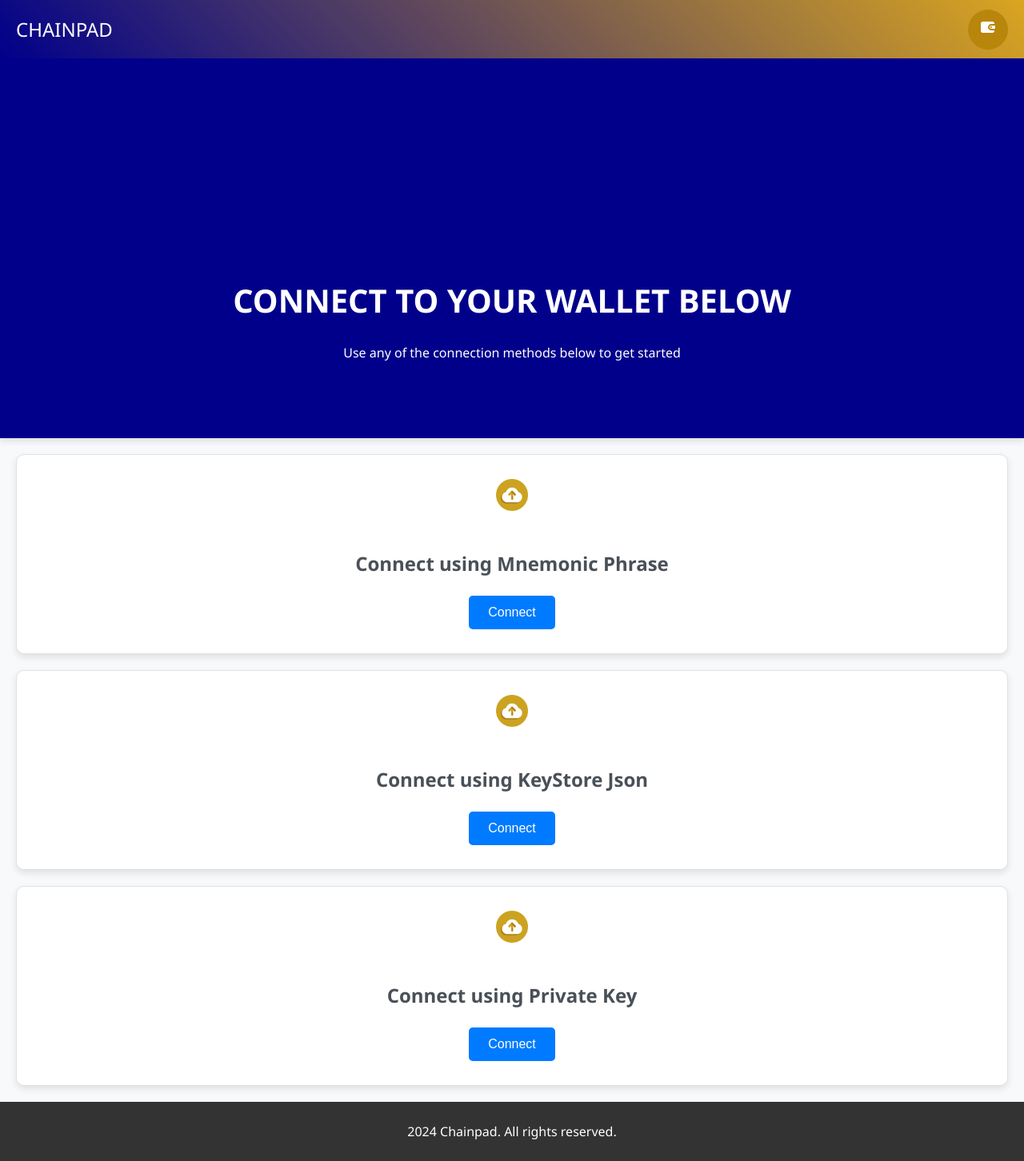
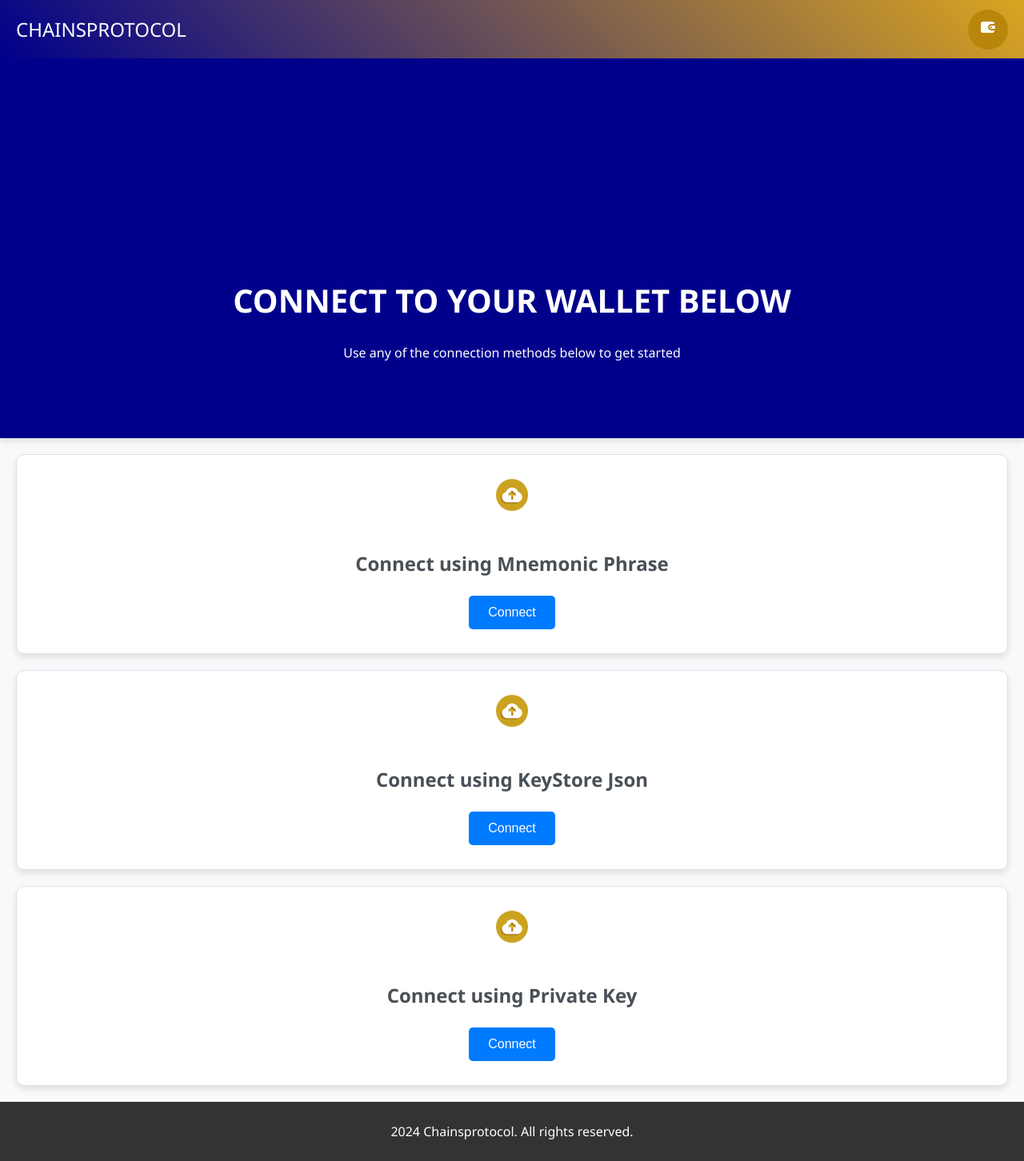
Before and after one commit to ivytag101/chainsprotocol, a plain HTML site: page connect.html in a window 1280 px wide. Shown: the whole page at 80% size. Drawn offline with nearby package versions, Linux system fonts and the light colour scheme; a script that the page names is missing.

Commit message:
Update connect.html

```diff
--- a/connect.html
+++ b/connect.html
@@ -16,7 +16,7 @@
   <!--Header menu-->
   <header class="fixed-header">
     <div class="mobile-header">
-      <div class="logo">CHAINPAD</div>
+      <div class="logo">CHAINSPROTOCOL</div>
       <div class="wallet-icon-container">
         <a href="#card">
         <div class="wallet-icon">
@@ -346,7 +346,7 @@
 </div>
 <!--footer section -->
 <footer class="credit">
-    <p>2024 Chainpad. All rights reserved.</p>
+    <p>2024 Chainsprotocol. All rights reserved.</p>
 </footer>
 </body>
 </html>
```
